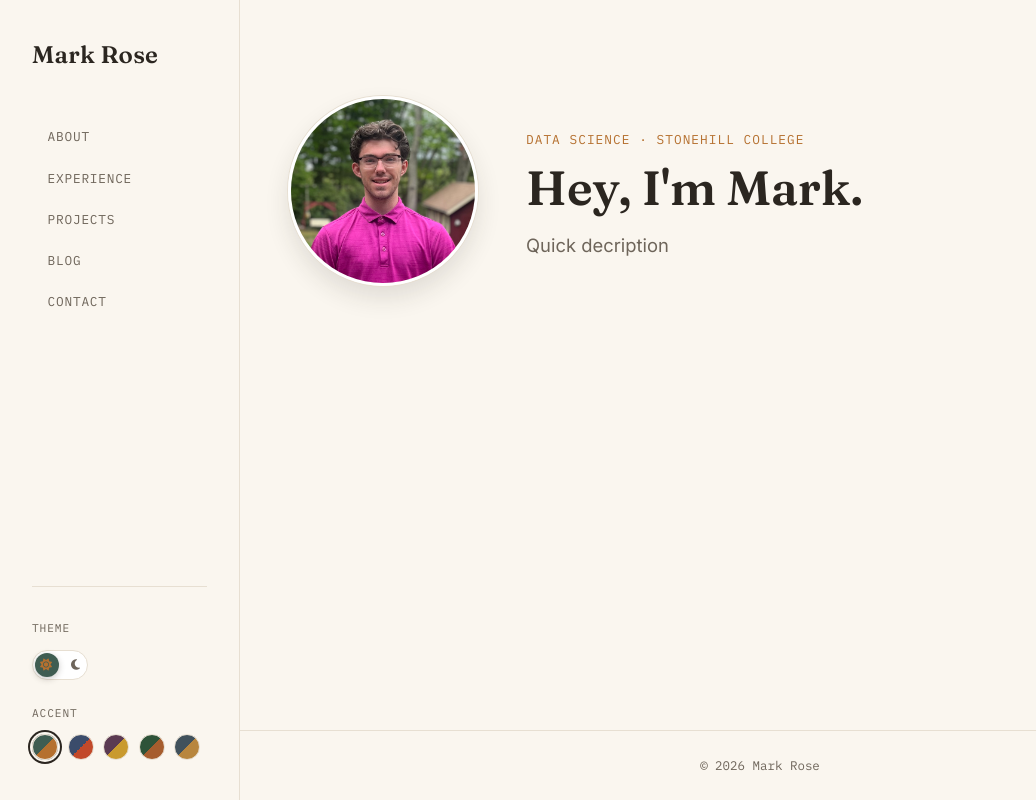
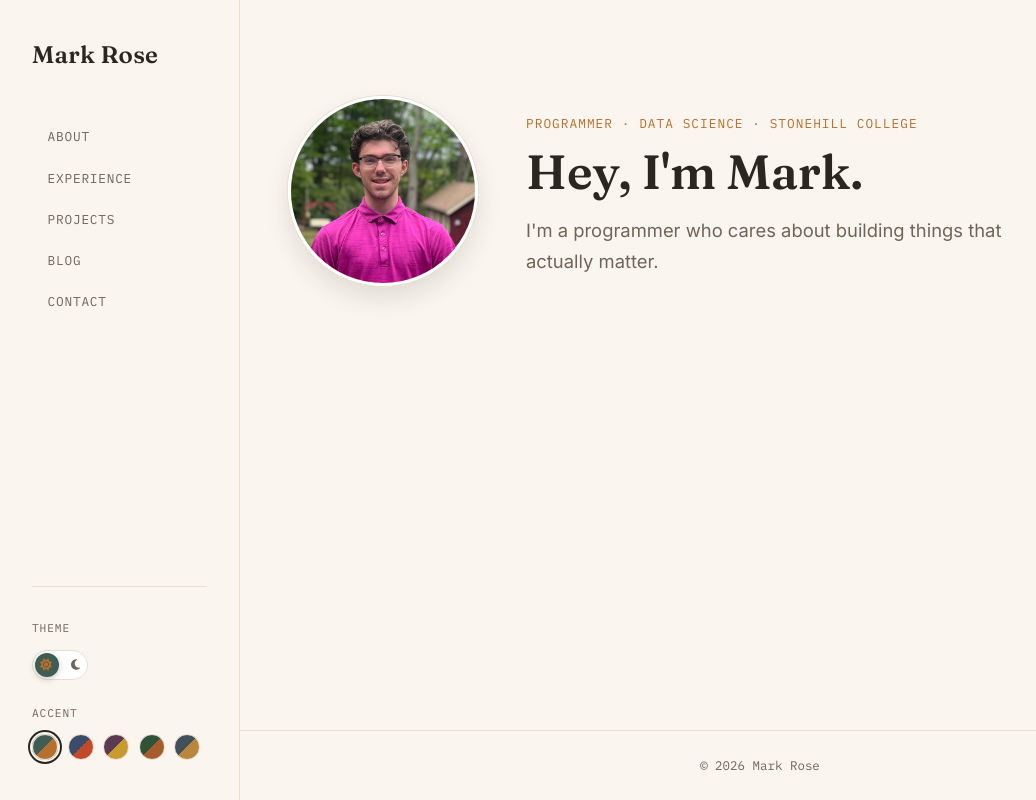
Before and after one commit to Mark-Stephen-Rose/Mark-Stephen-Rose.github.io, a plain HTML site: page index.html in a window 1280 px wide. Shown: the whole page, without its empty margins (0-1036 px from the left). Drawn offline with Linux system fonts and the light colour scheme.

Commit message:
Update index.html

```diff
--- a/index.html
+++ b/index.html
@@ -64,9 +64,9 @@
         <img src="css/images/Headshot.jpg" alt="Profile Picture of Mark Rose">
       </div>
       <div class="header-text">
-        <span class="eyebrow">Data Science · Stonehill College</span>
+        <span class="eyebrow">Programmer · Data Science · Stonehill College</span>
         <h2>Hey, I'm Mark.</h2>
-        <p> Quick decription </p>
+        <p> I'm  a programmer who cares about building things that actually matter. </p>
       </div>
     </div>
   </header>
```
